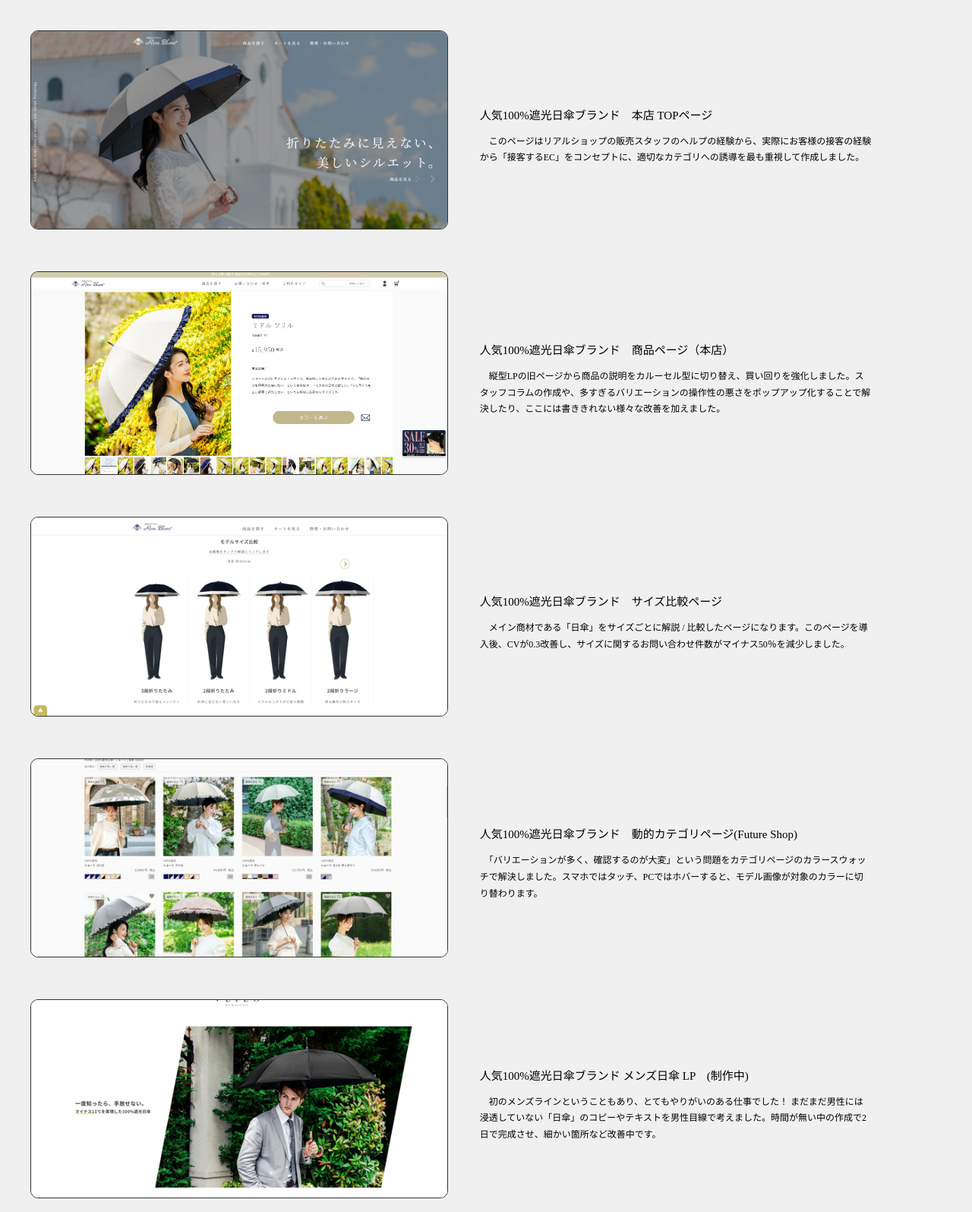
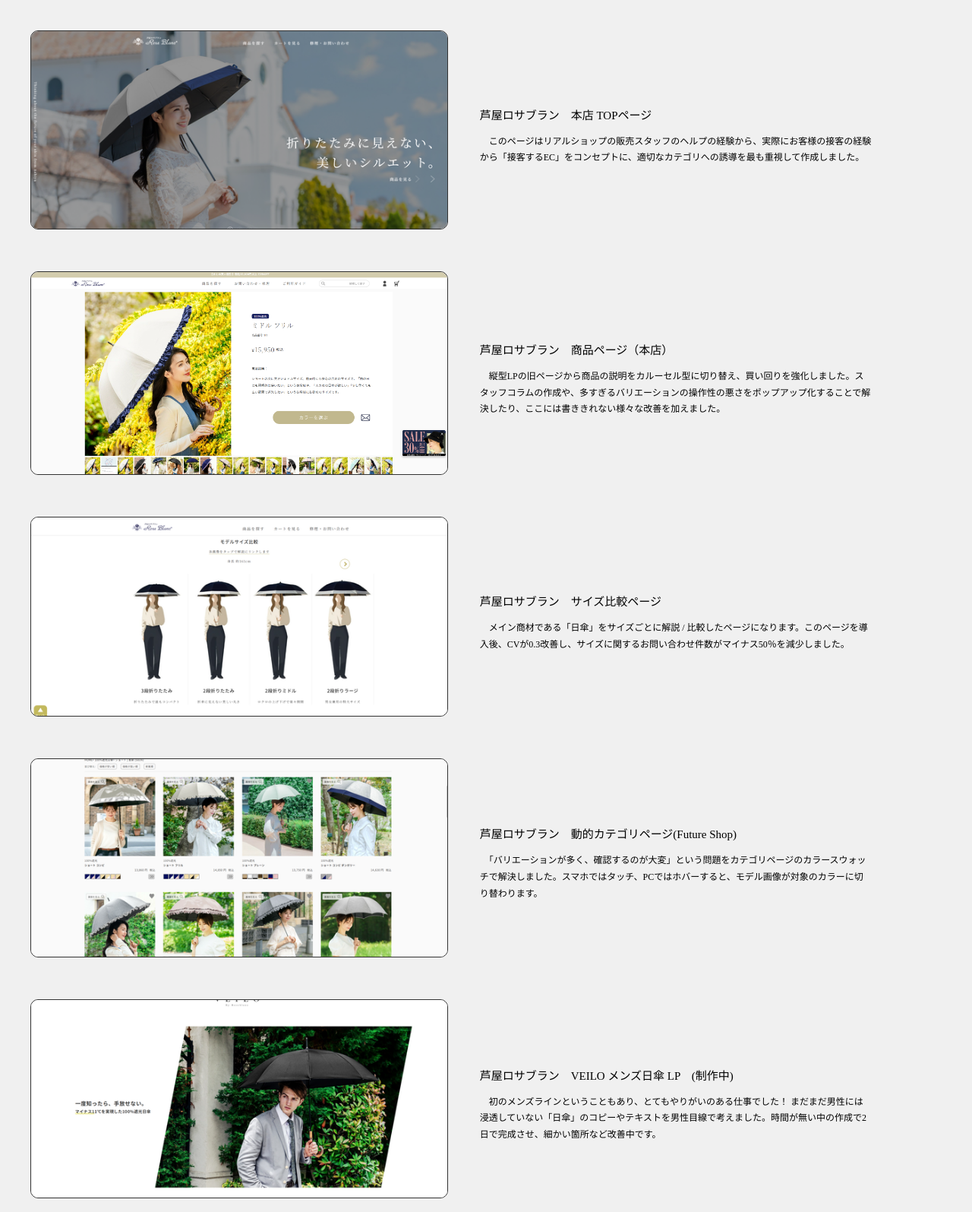
Before and after one commit to ryosakabe/ryosakabe.github.io, a plain HTML site: page index.html in a window 1280 px wide. Shown: the part 1860-3455 px from the top of the page at 76% size. Drawn offline with Linux system fonts and the light colour scheme; some packages are replaced by stand-ins of ours.

Commit message:
Update index.html

```diff
--- a/index.html
+++ b/index.html
@@ -345,7 +345,7 @@
                     <div class="common__box fade-in"><a class="common__link" href="https://www.ashiya-roseblanc.com/"><img
                                 src="./works-1.png" alt="" class="common__img"></a>
                         <div class="common__text-box">
-                            <h3 class="common__title">人気100%遮光日傘ブランド　本店 TOPページ</h3>
+                            <h3 class="common__title">芦屋ロサブラン　本店 TOPページ</h3>
                             <p class="common__text">
                                 　このページはリアルショップの販売スタッフのヘルプの経験から、実際にお客様の接客の経験から「接客するEC」をコンセプトに、適切なカテゴリへの誘導を最も重視して作成しました。
                             </p>
@@ -355,7 +355,7 @@
                             href="https://www.ashiya-roseblanc.com/c/0000000256/0000000258/1f1"><img src="./works-5.png"
                                 alt="" class="common__img"></a>
                         <div class="common__text-box">
-                            <h3 class="common__title">人気100%遮光日傘ブランド　商品ページ（本店）</h3>
+                            <h3 class="common__title">芦屋ロサブラン　商品ページ（本店）</h3>
                             <p class="common__text">
                                 　縦型LPの旧ページから商品の説明をカルーセル型に切り替え、買い回りを強化しました。スタッフコラムの作成や、多すぎるバリエーションの操作性の悪さをポップアップ化することで解決したり、ここには書ききれない様々な改善を加えました。
                             </p>
@@ -365,7 +365,7 @@
                             href="https://roseblanc.itembox.design/item/public_html/newec/category-ori.html"><img
                                 src="./works-2.png" alt="" class="common__img"></a>
                         <div class="common__text-box">
-                            <h3 class="common__title">人気100%遮光日傘ブランド　サイズ比較ページ</h3>
+                            <h3 class="common__title">芦屋ロサブラン　サイズ比較ページ</h3>
                             <p class="common__text">　メイン商材である「日傘」をサイズごとに解説 /
                                 比較したページになります。このページを導入後、CVが0.3改善し、サイズに関するお問い合わせ件数がマイナス50％を減少しました。</p>
                         </div>
@@ -374,17 +374,17 @@
                             href="https://www.ashiya-roseblanc.com/c/0000000256/0000000257"><img src="./works-3.png"
                                 alt="" class="common__img"></a>
                         <div class="common__text-box">
-                            <h3 class="common__title">人気100%遮光日傘ブランド　動的カテゴリページ(Future Shop)</h3>
+                            <h3 class="common__title">芦屋ロサブラン　動的カテゴリページ(Future Shop)</h3>
                             <p class="common__text">
                                 　「バリエーションが多く、確認するのが大変」という問題をカテゴリページのカラースウォッチで解決しました。スマホではタッチ、PCではホバーすると、モデル画像が対象のカラーに切り替わります。
                             </p>
                         </div>
                     </div>
                     <div class="common__box fade-in"><a class="common__link"
-                            href="https://roseblanc.itembox.design/item/public_html/roseblanc-veilo-lp.html"><img
+                            href="https://roseblanc.itembox.design/item/public_html/roseblanc-veilo-lp.html?t=1751360680"><img
                                 src="./works-4.png" alt="" class="common__img"></a>
                         <div class="common__text-box">
-                            <h3 class="common__title">人気100%遮光日傘ブランド メンズ日傘 LP　(制作中)</h3>
+                            <h3 class="common__title">芦屋ロサブラン　VEILO メンズ日傘 LP　(制作中)</h3>
                             <p class="common__text">　初のメンズラインということもあり、とてもやりがいのある仕事でした！
                                 まだまだ男性には浸透していない「日傘」のコピーやテキストを男性目線で考えました。時間が無い中の作成で2日で完成させ、細かい箇所など改善中です。 </p>
                         </div>
```
